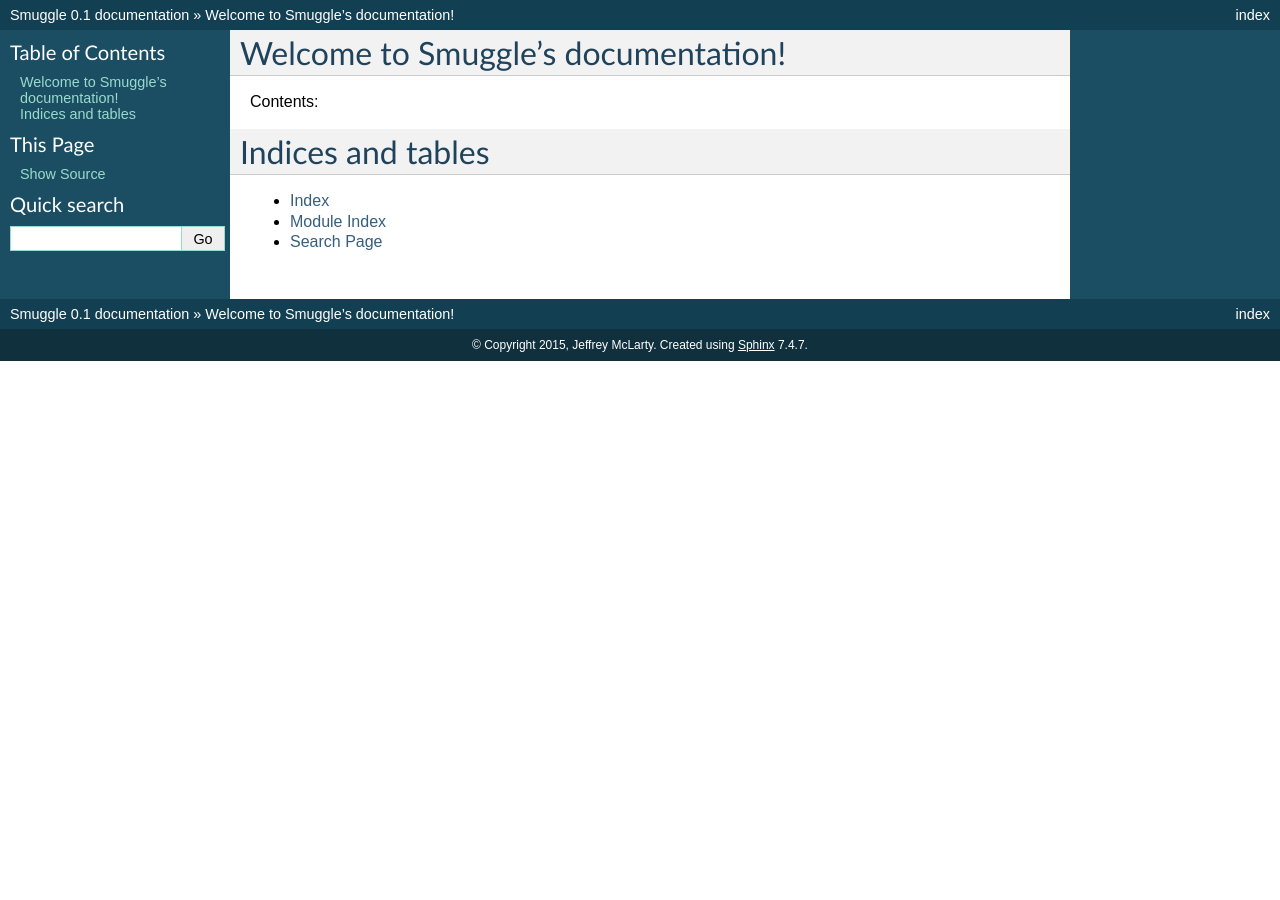
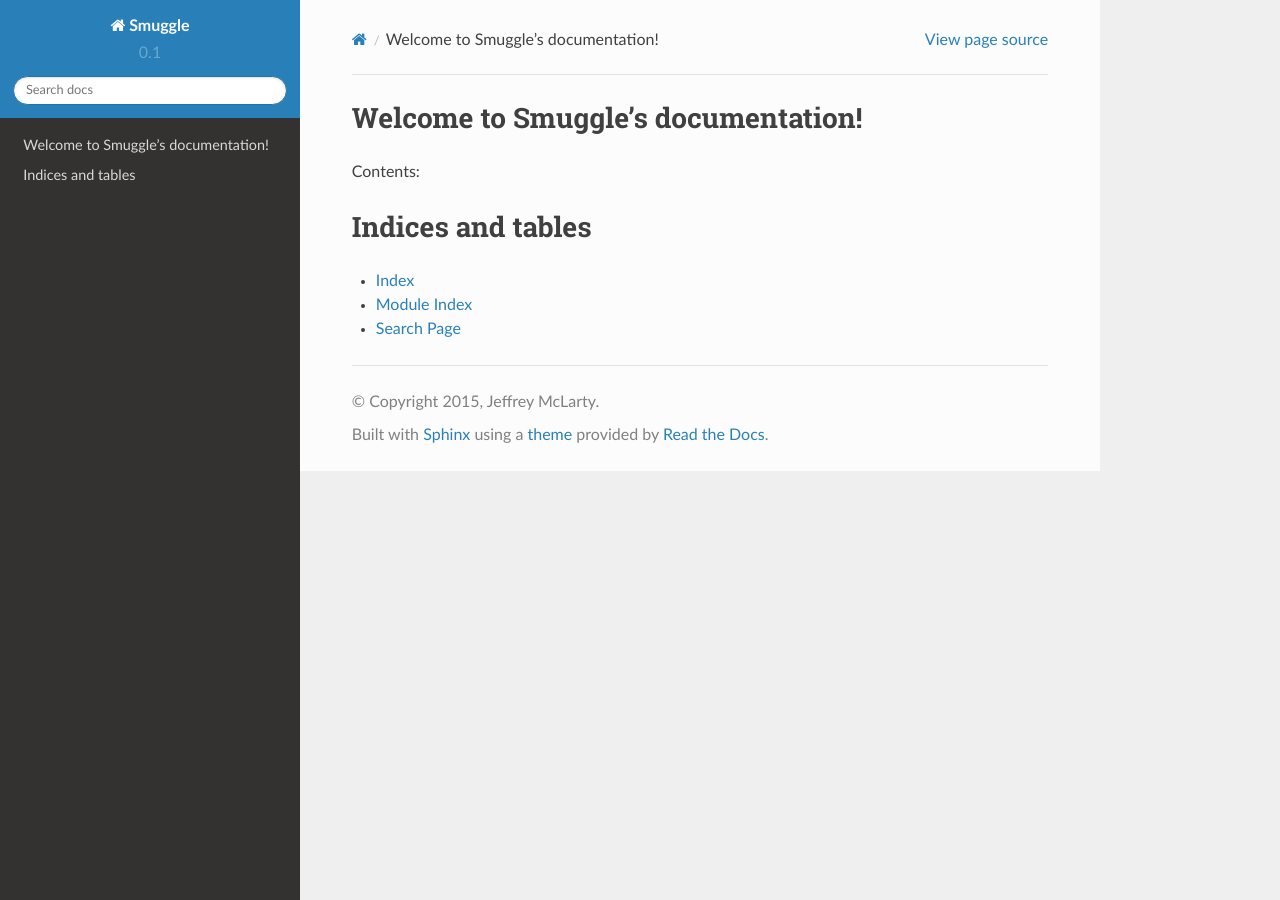
Before and after one commit to jnmclarty/smuggle, a Sphinx documentation site: the page built from doc/source/index.rst, in a window 1280 px wide. Built offline with Sphinx 7.4.7 and the Read the Docs theme 2.0.0, drawn with Linux system fonts in a browser that asks for light colours.

Commit message:
DOC Add reqd PATHs and switch to rtd theme

```diff
--- a/doc/source/conf.py
+++ b/doc/source/conf.py
@@ -19,6 +19,13 @@
 # add these directories to sys.path here. If the directory is relative to the
 # documentation root, use os.path.abspath to make it absolute, like shown here.
 #sys.path.insert(0, os.path.abspath('.'))
+
+def add_a_path(path_to_add):
+    print "Adding %s to PATH" % path_to_add
+    sys.path.insert(0, path_to_add)
+
+add_a_path(os.path.dirname(os.path.dirname(os.path.abspath('.'))))
+add_a_path(os.path.abspath('../sphinxext'))
 
 # -- General configuration ------------------------------------------------
 
@@ -102,7 +109,13 @@
 
 # The theme to use for HTML and HTML Help pages.  See the documentation for
 # a list of builtin themes.
-html_theme = 'default'
+# on_rtd is whether we are on readthedocs.org
+on_rtd = os.environ.get('READTHEDOCS', None) == 'True'
+
+if not on_rtd:  # only import and set the theme if we're building docs locally
+    import sphinx_rtd_theme
+    html_theme = 'sphinx_rtd_theme'
+    html_theme_path = [sphinx_rtd_theme.get_html_theme_path()]
 
 # Theme options are theme-specific and customize the look and feel of a theme
 # further.  For a list of options available for each theme, see the
```
